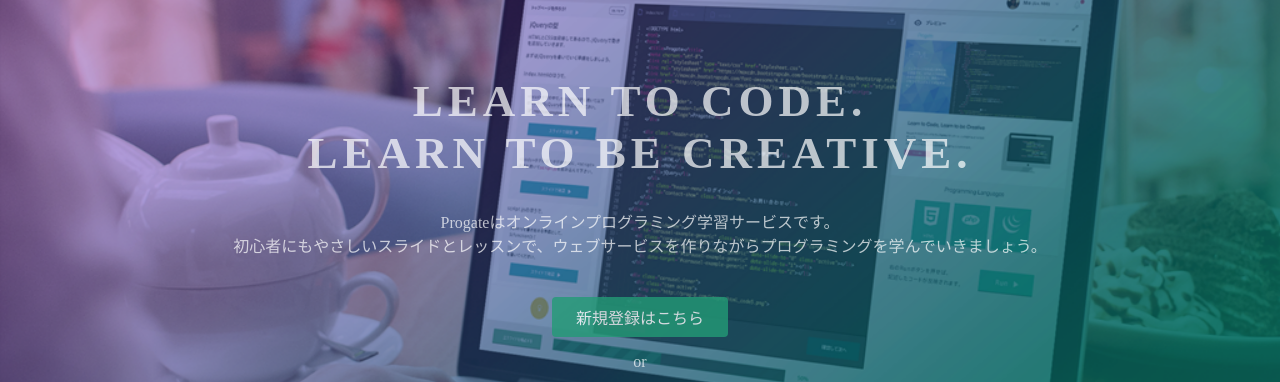
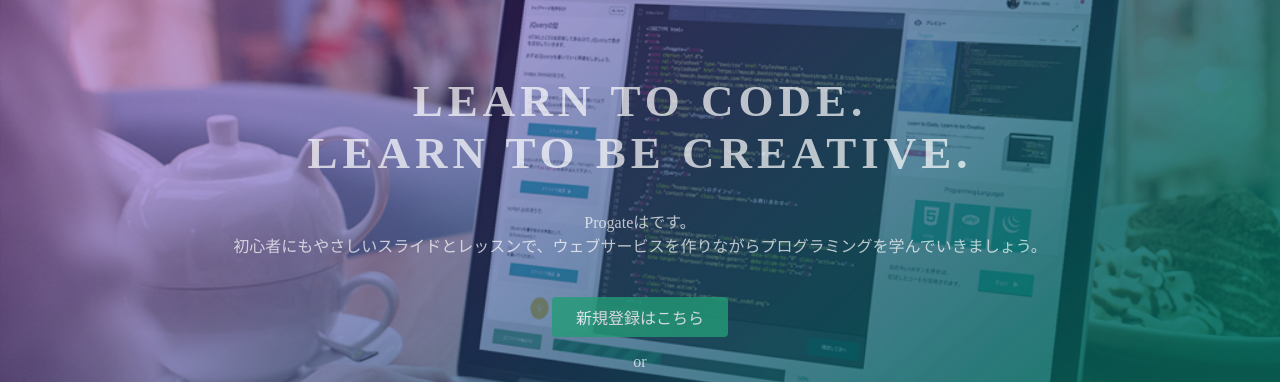
Before and after one commit to sanliter/sanliter.github.io, a plain HTML site: page index.html in a window 1280 px wide. Shown: the part 135-517 px from the top of the page. Drawn offline with Linux system fonts and the light colour scheme.

Commit message:
Update index.html

```diff
--- a/index.html
+++ b/index.html
@@ -24,7 +24,7 @@
   <div class="top-wrapper">
     <div class="container">
       <h1>LEARN TO CODE.<br>LEARN TO BE CREATIVE.</h1>
-      <p>Progateはオンラインプログラミング学習サービスです。<br>初心者にもやさしいスライドとレッスンで、ウェブサービスを作りながらプログラミングを学んでいきましょう。</p>
+      <p>Progateはです。<br>初心者にもやさしいスライドとレッスンで、ウェブサービスを作りながらプログラミングを学んでいきましょう。</p>
       <div class="btn-wrapper">
         <a href="#" class="btn signup">新規登録はこちら</a>
         <p>or</p>
```
